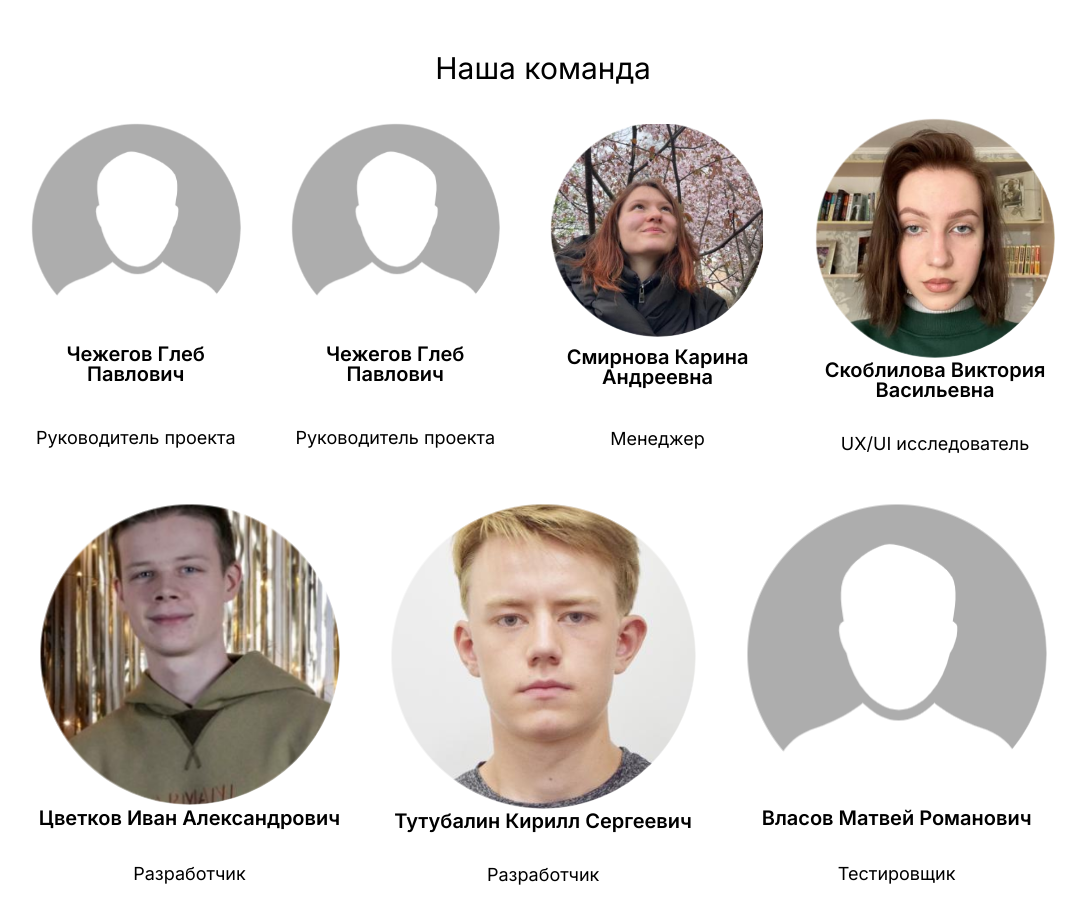
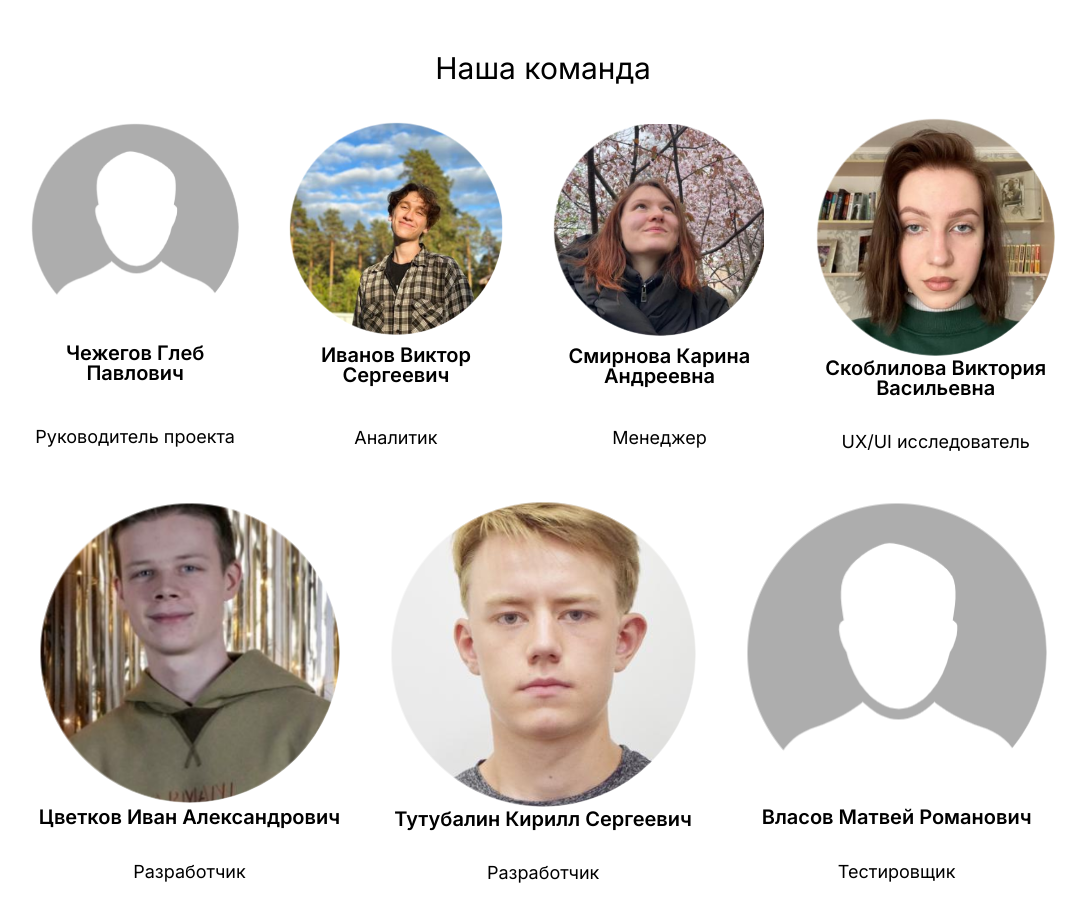
Before and after one commit to Sherek338/RecipesSelection, a plain HTML site: page index.html in a window 1280 px wide. Shown: the part 1980-2899 px from the top of the page, without its empty margins (97-1183 px from the left). Drawn offline with Linux system fonts and the light colour scheme.

Commit message:
redacted content

```diff
--- a/index.html
+++ b/index.html
@@ -75,9 +75,9 @@
                 <p class="subtitle">Руководитель проекта</p>
               </div>
               <div class="cell">
-                <div class="img-wrapper"><img src="./assets/Рисунок1.png" alt="Фото участника" /></div>
-                <h3 class="title">Чежегов Глеб Павлович</h3>
-                <p class="subtitle">Руководитель проекта</p>
+                <div class="img-wrapper"><img src="./assets/Рисунок6.png" alt="Фото участника" /></div>
+                <h3 class="title">Иванов Виктор Сергеевич</h3>
+                <p class="subtitle">Аналитик</p>
               </div>
               <div class="cell">
                 <div class="img-wrapper"><img src="./assets/Рисунок2.png" alt="Фото участника" /></div>
```
Also changed, not shown: assets/Рисунок6.png (added).
